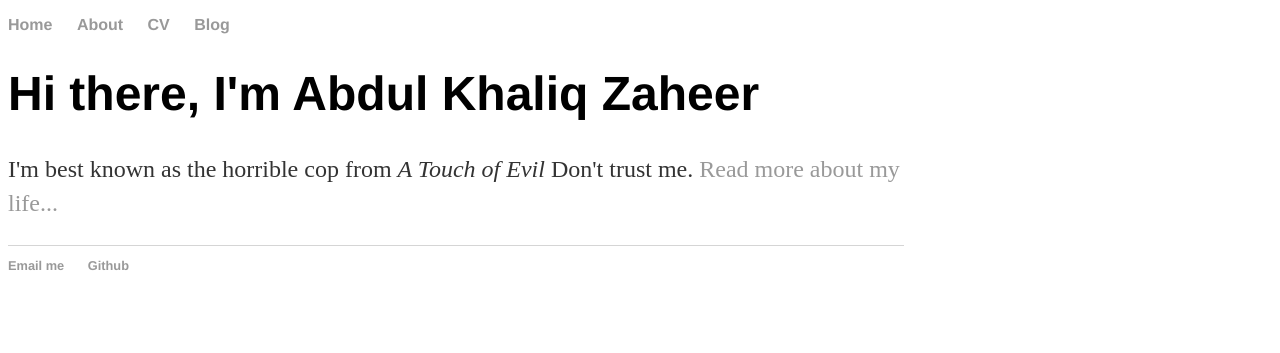
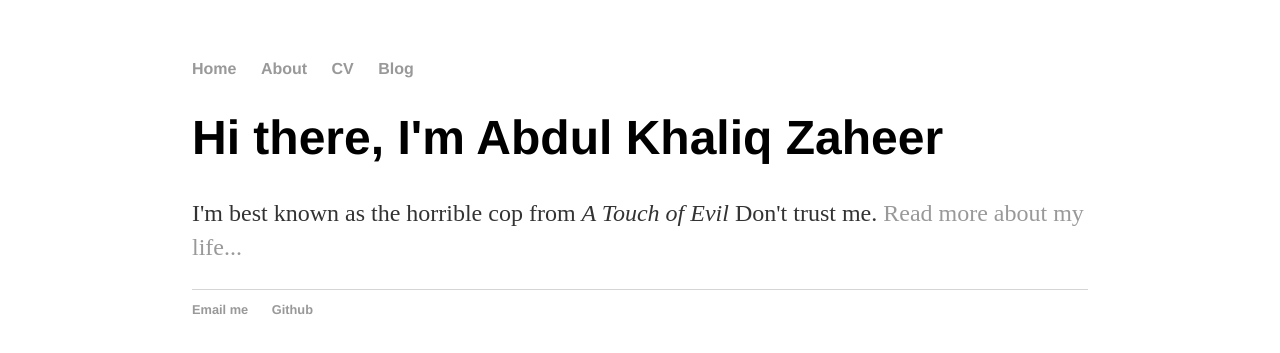
Before and after one commit to abdulbeard/abdulbeard.github.io, a Jekyll site: the page built from index.html, in a window 1280 px wide. Shown: the top 353 px of the page. Built offline with Jekyll 4.4.1, drawn with Linux system fonts in a browser that asks for light colours.

Commit message:
Whaaaaa?

```diff
--- a/css/main.css
+++ b/css/main.css
@@ -1,5 +1,5 @@
 body {
-    background-image: url(background.jpg)
+    background-image: url("background.jpg");
     margin: 60px auto;
     width: 70%;
 }
```
